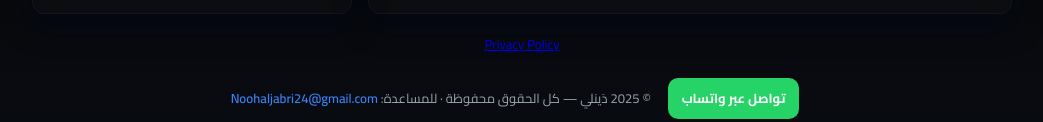
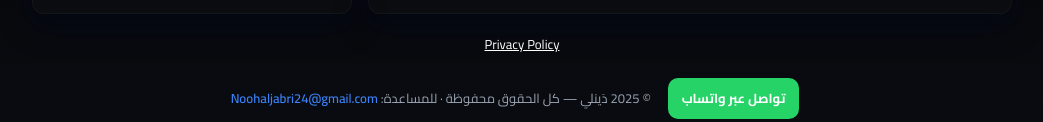
Before and after one commit to mtc2030v-sudo/mtc2030v-sudo.github.io, a plain HTML site: page index.html in a window 1280 px wide. Shown: the part 928-1050 px from the top of the page, without its empty margins (118-1161 px from the left). Drawn offline with Linux system fonts and the light colour scheme.

Commit message:
Update index.html

```diff
--- a/index.html
+++ b/index.html
@@ -184,7 +184,7 @@
     </main>
 
     <footer>
-      <p><a href="/privacy-policy" target="_blank">Privacy Policy</a></p>
+      <p><a href="/privacy.html" target="_blank" style="color:#fff">Privacy Policy</a></p>
       <a href="https://wa.me/967773095921" target="_blank" rel="noopener noreferrer"
          style="display:inline-block;margin:10px 14px;padding:10px 14px;border-radius:10px;background:#25D366;color:#fff;text-decoration:none;font-weight:700;">
         تواصل عبر واتساب
```
